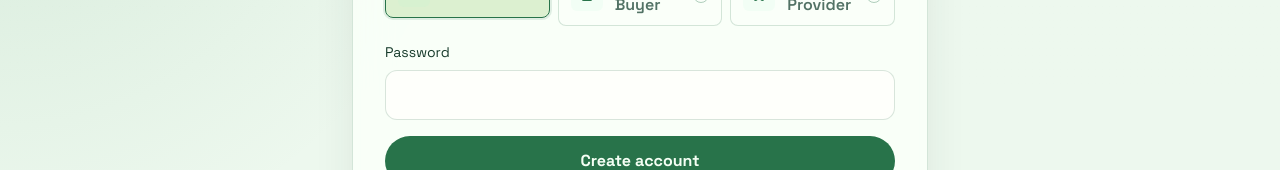
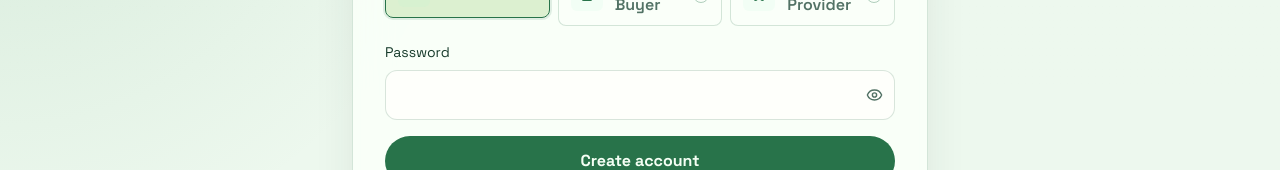
Before and after one commit to Rahul-irs/Farm_Direct, a React (Create React App) app in the folder frontend/: page /register in a window 1280 px wide. Shown: the part 494-664 px from the top of the page. Built offline with nearby package versions, Linux system fonts and the light colour scheme; no server answers.

Commit message:
Frontend Modification

```diff
--- a/frontend/src/pages/auth/RegisterPage.jsx
+++ b/frontend/src/pages/auth/RegisterPage.jsx
@@ -1,4 +1,4 @@
-import { HardHat, Leaf, ShoppingBasket, Truck, UserRound, UsersRound } from 'lucide-react';
+import { Eye, EyeOff, HardHat, Leaf, ShoppingBasket, Truck, UserRound, UsersRound } from 'lucide-react';
 import { useState } from 'react';
 import { Link, useNavigate } from 'react-router-dom';
 import { register } from '../../services/api';
@@ -17,6 +17,7 @@ export default function RegisterPage() {
     const [form, setForm] = useState({ full_name: '', email: '', phone: '', password: '', role: searchParams.get('role') || 'consumer' });
     const [error, setError] = useState('');
     const [loading, setLoading] = useState(false);
+    const [showPassword, setShowPassword] = useState(false);
     const update = (field, value) => setForm((current) => ({ ...current, [field]: value }));
     async function handleSubmit(event) {
         event.preventDefault();
@@ -68,7 +69,10 @@ export default function RegisterPage() {
           </fieldset>
           <label className="block md:col-span-2">
             <span className="mb-2 block text-sm text-emerald-100/80">Password</span>
-            <input className="w-full rounded-xl border border-emerald-400/20 bg-slate-950/60 px-4 py-3" type="password" value={form.password} onChange={(event) => update('password', event.target.value)} minLength={6} required/>
+            <div className="login-password">
+              <input className="w-full rounded-xl border border-emerald-400/20 bg-slate-950/60 px-4 py-3" type={showPassword ? 'text' : 'password'} value={form.password} onChange={(event) => update('password', event.target.value)} minLength={6} required/>
+              <button type="button" aria-label={showPassword ? 'Hide password' : 'Show password'} onClick={() => setShowPassword((visible) => !visible)}>{showPassword ? <EyeOff size={17}/> : <Eye size={17}/>}</button>
+            </div>
           </label>
           <div className="md:col-span-2">
             {error && <p className="text-sm text-rose-300" role="alert">{error}</p>}
```
Also changed, not shown: frontend/src/index.css (+2 -0 lines), 11 other files (tests, documents, lock files or other folders).
